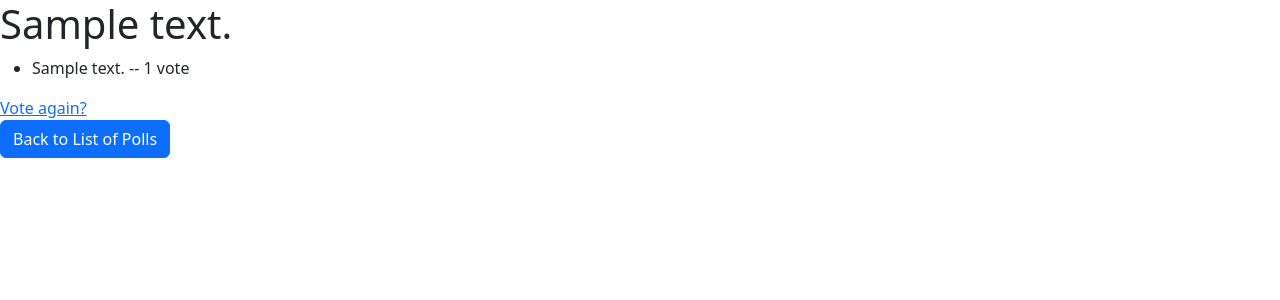
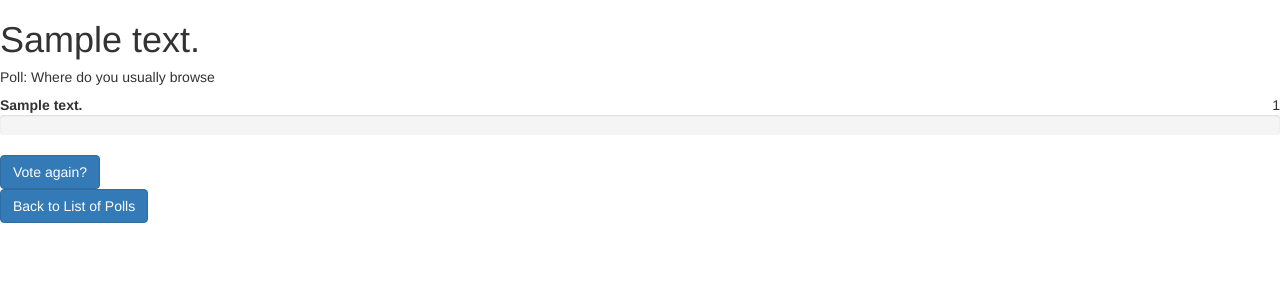
Before and after one commit to TaninDean/ku-polls, a Django app: page /polls/1/results/ in a window 1280 px wide. Shown: the top 300 px of the page. Run offline with Django 3.2, Linux system fonts and the light colour scheme; tables that the repository leaves empty hold one stand-in row (values such as "Sample post"); some libraries are stand-ins or nearby versions.

Commit message:
add botton to link to result in index page, improve result page

```diff
--- a/polls/templates/polls/index.html
+++ b/polls/templates/polls/index.html
@@ -12,6 +12,7 @@
         </div>
         <form class="d-flex">
             <a class="btn btn-outline-success" href="{% url 'polls:detail' question.id %}" type="submit">Link</a>
+            <a class="btn btn-outline-success" href="{% url 'polls:results' question.id%}" type="submit">Result</a>
           </form>
       </nav>
     {% endfor %}
--- a/polls/templates/polls/results.html
+++ b/polls/templates/polls/results.html
@@ -1,15 +1,19 @@
 {% load static %}
 {% load bootstrap5 %}
 {% bootstrap_css %}
+<link href="//netdna.bootstrapcdn.com/twitter-bootstrap/2.3.2/css/bootstrap-combined.min.css" rel="stylesheet" id="bootstrap-css">
+<script src="//netdna.bootstrapcdn.com/twitter-bootstrap/2.3.2/js/bootstrap.min.js"></script>
+<script src="//code.jquery.com/jquery-1.11.1.min.js"></script>
 
 <h1>{{ question.question_text }}</h1>
-
-<ul>
-{% for choice in question.choice_set.all %}
-    <li>{{ choice.choice_text }} -- {{ choice.votes }} vote{{ choice.votes|pluralize }}</li>
-{% endfor %}
-</ul>
-
-<a href="{% url 'polls:detail' question.id %}">Vote again?</a>
-
-<br><a class="btn btn-primary" href="{% url 'polls:index' %}" role="button">Back to List of Polls</a>
+<div class="span6">
+    {% for choice in question.choice_set.all %}
+    <h5>Poll: Where do you usually browse</h5>
+    <strong>{{choice.choice_text}}</strong><span class="pull-right">{{choice.votes}}</span>
+    <div class="progress progress-danger active">
+        <div class="bar" style="width: 30%;"></div>
+    </div>
+    {% endfor %}
+    <a class ="btn btn-primary" href="{% url 'polls:detail' question.id %}" role="bottom">Vote again?</a>
+    <br><a class="btn btn-primary" href="{% url 'polls:index' %}" role="button">Back to List of Polls</a>
+</div>
```
